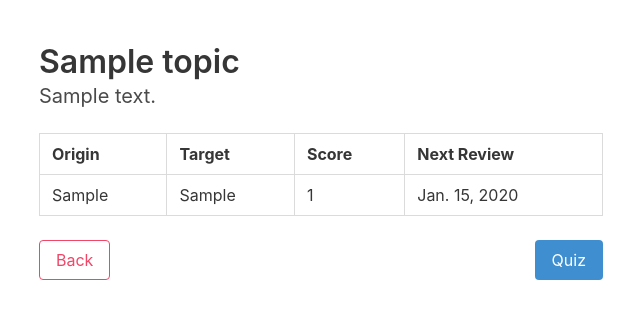
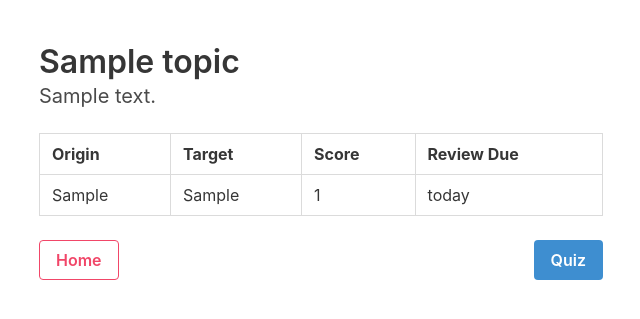
Before and after one commit to nat-samson/msc-project, a Django app: page /topic/1/ in a window 1280 px wide. Shown: the part 56-375 px from the top of the page, without its empty margins (319-959 px from the left). Run offline with Django 4.2, Linux system fonts and the light colour scheme; a user stored in the database is signed in; tables that the repository leaves empty hold one stand-in row (values such as "Sample post").

Commit message:
Minor fixes to Topic Detail page, simplify HTML, move work to View

```diff
--- a/quizzes/templates/quizzes/topic_detail.html
+++ b/quizzes/templates/quizzes/topic_detail.html
@@ -2,9 +2,6 @@
 {% block title %}{{ block.super }}: {{ object.name }}{% endblock %}
 {% block content %}
     {% load humanize %}
-
-    <div class="container is-widescreen">
-        <div class="container">
     <div class="columns is-centered">
         <div class="column is-half">
 
@@ -13,37 +10,34 @@
                 <h3 class="subtitle">{{ object.long_desc }}</h3>
             </header>
 
-                    <div class="block">
+            <div class="block table-container">
                 <table class="table is-bordered is-striped is-hoverable is-fullwidth">
                     <thead>
                     <tr>
                         <th>Origin</th>
                         <th>Target</th>
                         <th>Score</th>
-                                <th>Next Review</th>
+                        <th>Review Due</th>
                     </tr>
                     </thead>
                     <tbody>
                     {% for word in words_with_scores %}
-                                {% now "DATE_FORMAT" as today %}
                         <tr>
                             <td>{{word.0}}</td>
                             <td>{{word.1}}</td>
-                                    <td>{{word.2|default_if_none:0}}</td>
-                                    <td>{{word.3|default_if_none:today|naturalday}}</td>
+                            <td>{{word.2}}</td>
+                            <td>{{word.3|naturalday}}</td>
                         </tr>
                     {% endfor %}
                     </tbody>
                 </table>
             </div>
 
-                    <footer class="level is-mobile">
-                        <a class="button is-outlined is-danger level-left" href="{% url 'home' %}">Back</a>
+            <footer class="level is-mobile has-text-weight-semibold">
+                <a class="button is-outlined is-danger level-left" href="{% url 'home' %}">Home</a>
                 <a href="{% url 'quiz' topic.id %}" class="button is-info level-right" id="continue">Quiz</a>
             </footer>
 
         </div>
     </div>
-        </div>
-    </div>
 {% endblock content %}
--- a/quizzes/views.py
+++ b/quizzes/views.py
@@ -2,7 +2,7 @@ import datetime
 import json
 
 from django.contrib.auth.mixins import LoginRequiredMixin
-from django.db.models import FilteredRelation, Q, F
+from django.db.models import FilteredRelation, Q, F, Count
 from django.shortcuts import render, redirect
 from django.urls import reverse
 from django.views import View
@@ -23,7 +23,8 @@ class HomeView(LoginRequiredMixin, ListView):
         # hidden or future-scheduled topics are only visible to teachers
         topics = Topic.objects.all()
         if not self.request.user.is_teacher:
-            topics = topics.filter(is_hidden=False, available_from__lte=datetime.date.today())
+            topics = topics.annotate(word_count=Count('words')).filter(
+                is_hidden=False, available_from__lte=datetime.date.today(), word_count__gte=4)
         return topics
 
 
@@ -35,11 +36,25 @@ class TopicDetailView(LoginRequiredMixin, DetailView):
     def get_context_data(self, **kwargs):
         context = super().get_context_data(**kwargs)
 
-        # get the current user's word scores for the given topic (using an outer join with WordScore)
-        context['words_with_scores'] = Word.objects.filter(topics=context['topic']).annotate(
-            joinscore=FilteredRelation('wordscore', condition=Q(wordscore__student=self.request.user)),
-        ).values_list('origin', 'target', 'joinscore__consecutive_correct', 'joinscore__next_review')
+        # get the queryset for all words in Topic and their scores, even if no WordScore exists yet
+        qs = Word.objects.filter(topics=context['topic'])\
+            .annotate(joinscore=FilteredRelation('wordscore', condition=Q(wordscore__student=self.request.user)),)\
+            .order_by('origin')\
+            .values_list('origin', 'target', 'joinscore__consecutive_correct', 'joinscore__next_review')
 
+        # adjust words with no WordScores to sensible default values, or when date is in past
+        words_with_scores = []
+        today = datetime.date.today()
+
+        for word in qs:
+            if word[2] is None:
+                words_with_scores.append((word[0], word[1], 0, today))
+            elif word[3] < today:
+                words_with_scores.append((word[0], word[1], word[2], today))
+            else:
+                words_with_scores.append(word)
+
+        context['words_with_scores'] = words_with_scores
         return context
 
 
```
Lines whose indentation alone changed are shown as unchanged.
